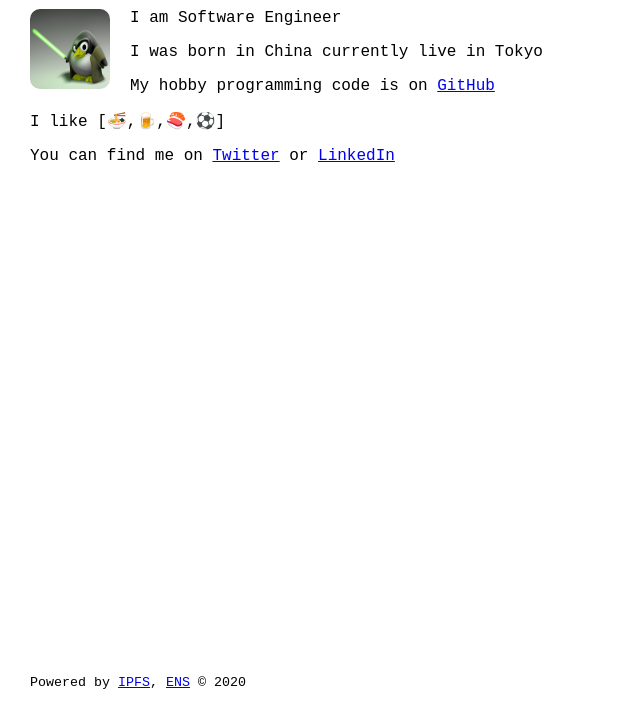
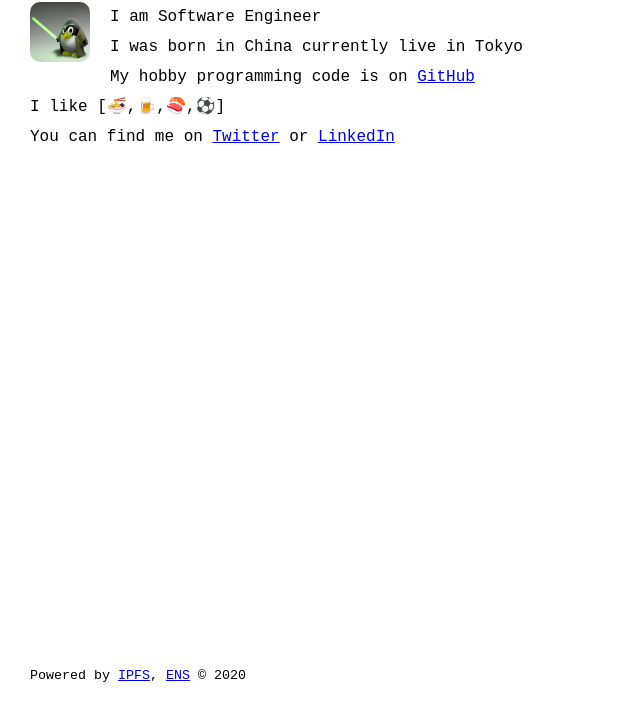
Before and after one commit to dongri/ipfs, a plain HTML site: page dongri.eth/index.html in a window 1280 px wide. Shown: the part 79-800 px from the top of the page, without its empty margins (0-640 px from the left). Drawn offline with Linux system fonts and the light colour scheme.

Commit message:
auto commit

```diff
--- a/dongri.eth/style.css
+++ b/dongri.eth/style.css
@@ -2,6 +2,7 @@ body {
   font-family: monospace;
   margin: 30px;
   font-size: large;
+  line-height: 30px;
 }
 footer {
   bottom: 0px;
@@ -9,7 +10,7 @@ footer {
   margin-bottom: 30px;
 }
 img.icon {
-  width: 80px;
+  width: 60px;
   border-radius: 10px;
   float: left;
   margin-right: 20px;
@@ -21,3 +22,6 @@ ul {
 li {
   margin-bottom: 10px;
 }
+p {
+  margin: 0px;
+}
--- a/dongri.org/css/style.css
+++ b/dongri.org/css/style.css
@@ -1,11 +1,6 @@
 @font-face {
   font-family: "SentyWEN2017";
   src: url("../fonts/SentyWEN2017.ttf") format("woff");
-}
-
-html, body {
-  width: 100;
-  height: 100;
 }
 
 body {
```
Also changed, not shown: dongri.org/index.html (+0 -1 lines).
